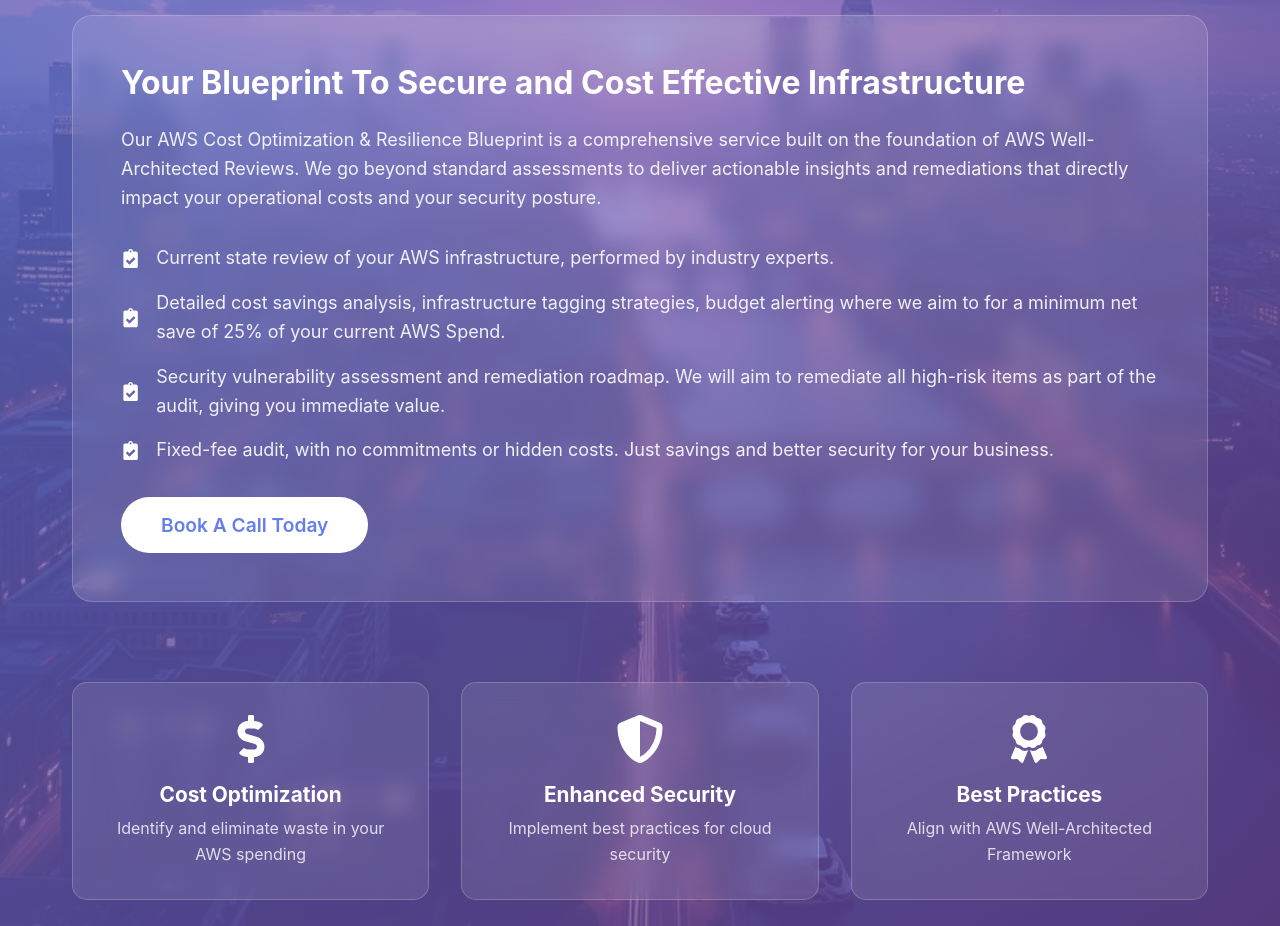
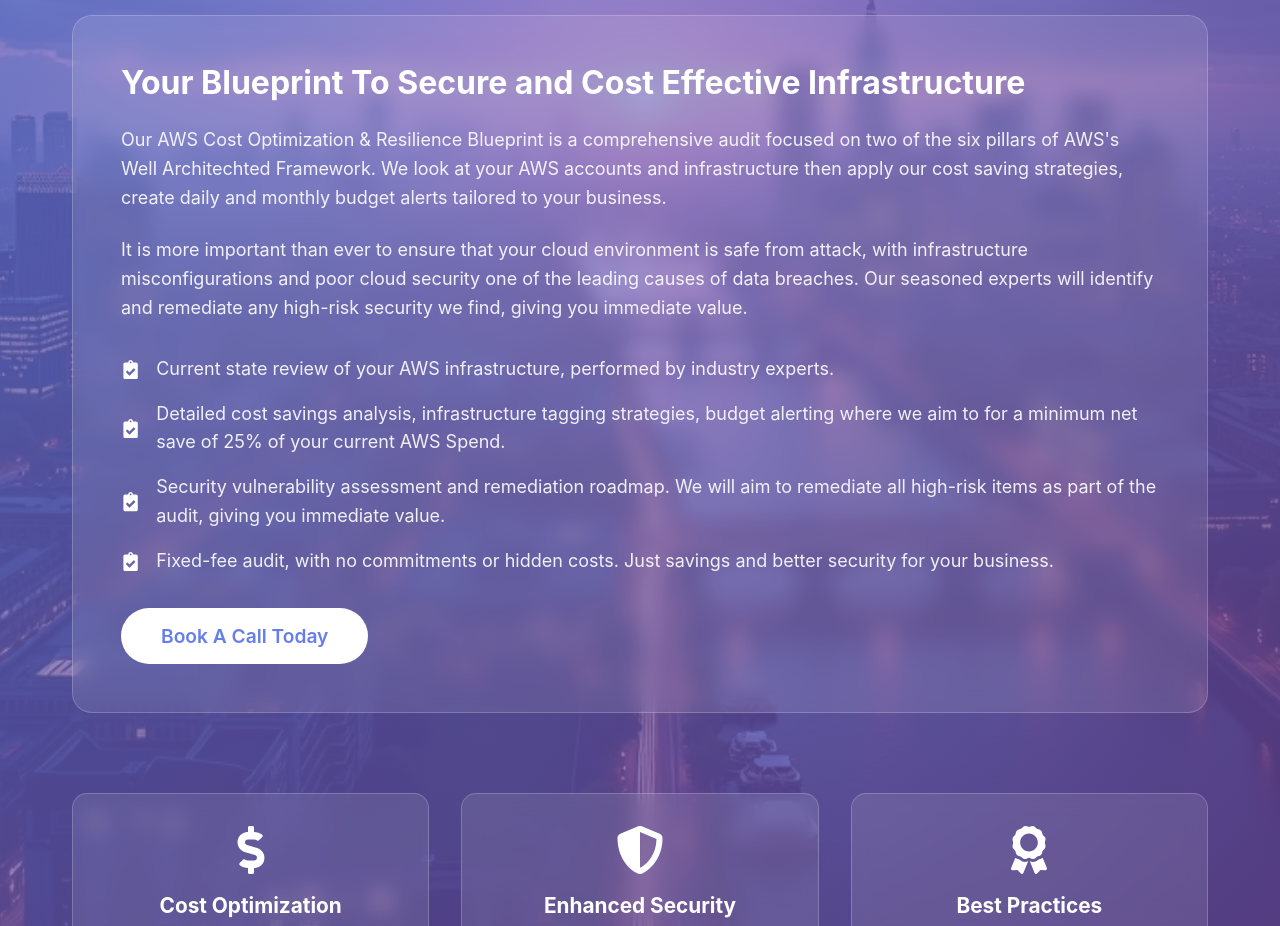
Before and after one commit to North-Point-Digital/north-point-digital.github.io, a React (Create React App) app: page /aws-profitability-resilience-blueprint in a window 1280 px wide. Shown: the part 780-1706 px from the top of the page. Built offline with nearby package versions, Linux system fonts and the light colour scheme.

Commit message:
adding github pages dev dependancy

```diff
--- a/package.json
+++ b/package.json
@@ -49,6 +49,7 @@
   "devDependencies": {
     "@types/react": "^19.1.9",
     "@types/react-dom": "^19.1.7",
+    "gh-pages": "^6.3.0",
     "prettier": "^3.6.2"
   }
 }
--- a/src/pages/AwsProfitabilityResilienceBlueprint.tsx
+++ b/src/pages/AwsProfitabilityResilienceBlueprint.tsx
@@ -223,9 +223,12 @@
             <CardTitle>Your Blueprint To Secure and Cost Effective Infrastructure</CardTitle>
             <CardContent>
               <p>
-                Our AWS Cost Optimization & Resilience Blueprint is a comprehensive service built on
-                the foundation of AWS Well-Architected Reviews. We go beyond standard assessments
-                to deliver actionable insights and remediations that directly impact your operational costs and your security posture.
+                Our AWS Cost Optimization & Resilience Blueprint is a comprehensive audit focused on two of the six pillars of AWS's Well Architechted Framework.
+                We look at your AWS accounts and infrastructure then apply our cost saving strategies, create daily and monthly budget alerts tailored to your business.
+              </p>
+              <p>
+                It is more important than ever to ensure that your cloud environment is safe from attack, with infrastructure misconfigurations and poor cloud security one of the leading causes of data breaches.
+                Our seasoned experts will identify and remediate any high-risk security we find, giving you immediate value.
               </p>
               <p>
                 <ul>
```
Also changed, not shown: 1 other file (tests, documents, lock files or other folders).
